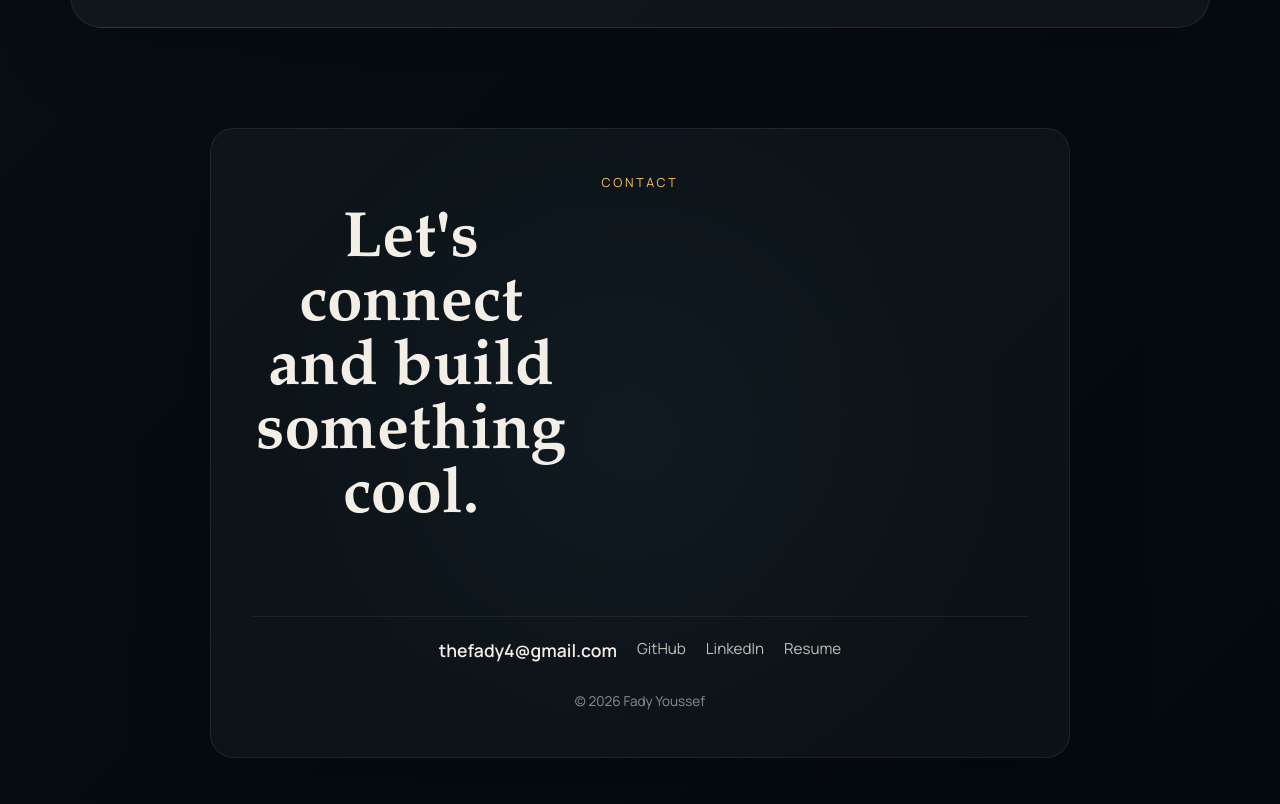
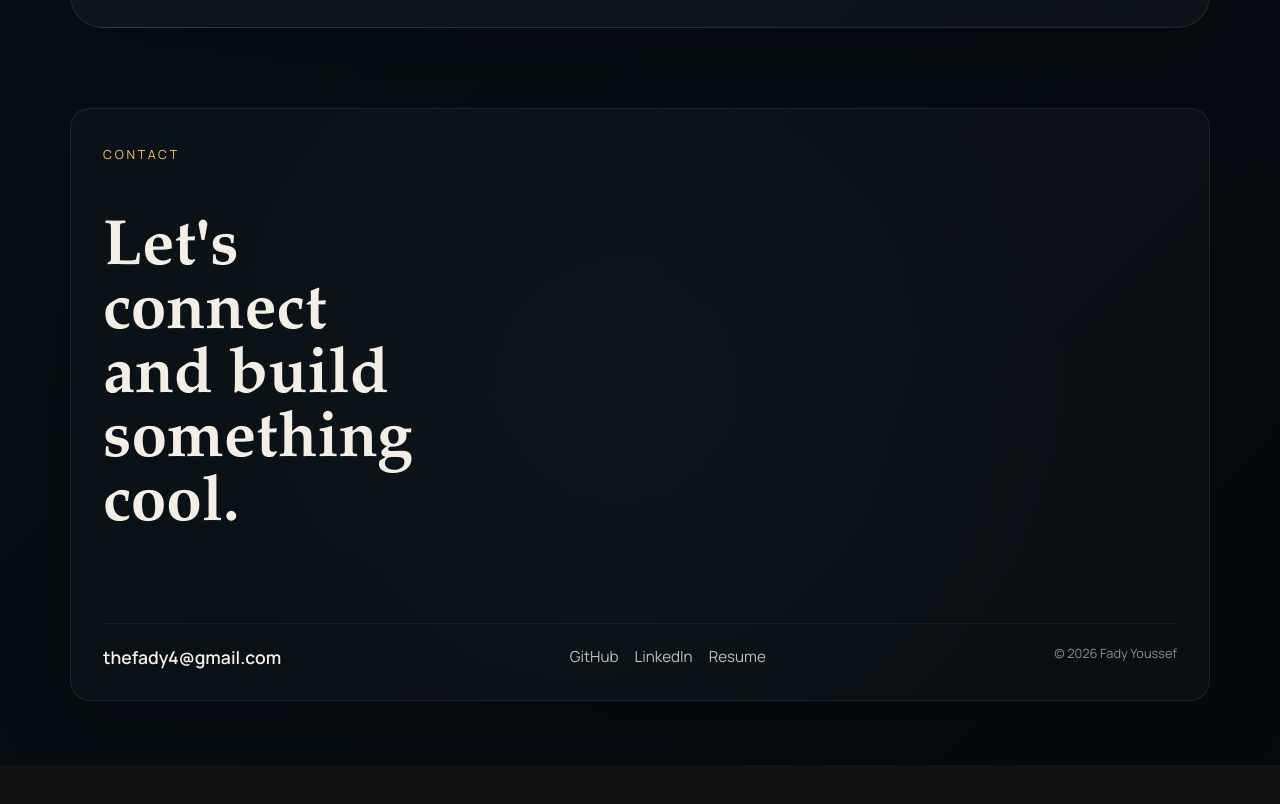
Before and after one commit to JustFady/FY-Portfolio, a React (Vite) app: page / in a window 1280 px wide. Shown: the part 5483-6287 px from the top of the page. After the commit the page ends 6248 px from the top, so only its background shows below. Built offline with nearby package versions, Linux system fonts and the light colour scheme.

Commit message:
matched the footer width to the rest of the site and tightened the vertical space.

```diff
--- a/src/App.css
+++ b/src/App.css
@@ -340,15 +340,18 @@
 }
 
 .footer {
-  max-width: 860px;
-  margin: 100px auto 0;
-  padding: 32px 40px;
-  border-radius: 24px;
+  width: 100%;
+  margin-top: 80px;
+  padding: 24px 32px;
+  border-radius: 20px;
   border: 1px solid rgba(255, 255, 255, 0.08);
   background:
-    radial-gradient(circle at center, rgba(105, 195, 255, 0.04), transparent 70%),
-    rgba(255, 255, 255, 0.03);
-  text-align: center;
+    radial-gradient(circle at center, rgba(105, 195, 255, 0.03), transparent 70%),
+    rgba(255, 255, 255, 0.025);
+  display: flex;
+  flex-direction: column;
+  gap: 20px;
+  text-align: left;
 }
 
 .footer-content {
@@ -359,21 +362,20 @@
 
 .footer-heading {
   font-family: var(--font-display);
-  font-size: clamp(1.4rem, 3.5vw, 2.4rem);
+  font-size: clamp(1.2rem, 3vw, 2.1rem);
   font-weight: 600;
-  line-height: 1.1;
-  margin-top: 8px;
+  line-height: 1;
   white-space: nowrap;
 }
 
 .footer-bottom {
   display: flex;
   flex-wrap: wrap;
-  justify-content: center;
+  justify-content: space-between;
   align-items: center;
-  gap: 20px;
-  padding-top: 20px;
-  border-top: 1px solid rgba(255, 255, 255, 0.06);
+  gap: 16px;
+  padding-top: 16px;
+  border-top: 1px solid rgba(255, 255, 255, 0.05);
 }
 
 .footer-email {
@@ -389,7 +391,7 @@
 
 .footer-nav {
   display: flex;
-  gap: 20px;
+  gap: 16px;
 }
 
 .footer-nav a {
@@ -418,10 +420,9 @@
 }
 
 .footer-note {
-  font-size: 0.85rem;
+  font-size: 0.8rem;
   color: var(--text-muted);
-  width: 100%;
-  margin-top: 8px;
+  margin-top: 4px;
 }
 
 [data-reveal] {
```
